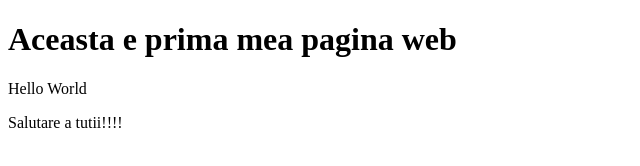
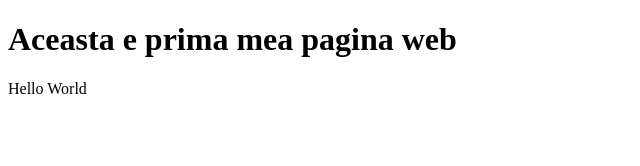
Before and after one commit to florinfire80/Test_Repo, a plain HTML site: page index.html in a window 1280 px wide. Shown: the whole page, without its empty margins (0-640 px from the left). Drawn offline with Linux system fonts and the light colour scheme.

Commit message:
delete a p

```diff
--- a/index.html
+++ b/index.html
@@ -9,6 +9,5 @@
   <body>
     <h1>Aceasta e prima mea pagina web</h1>
     <p>Hello World</p>
-    <p>Salutare a tutii!!!!</p>
   </body>
 </html>
```
